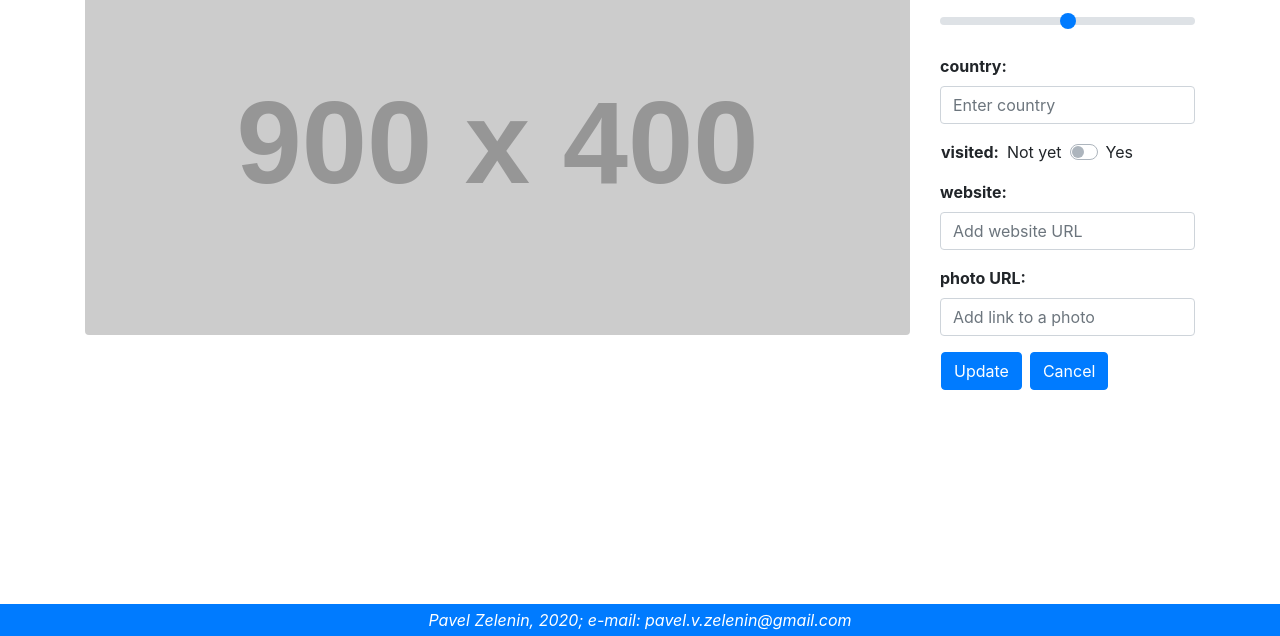
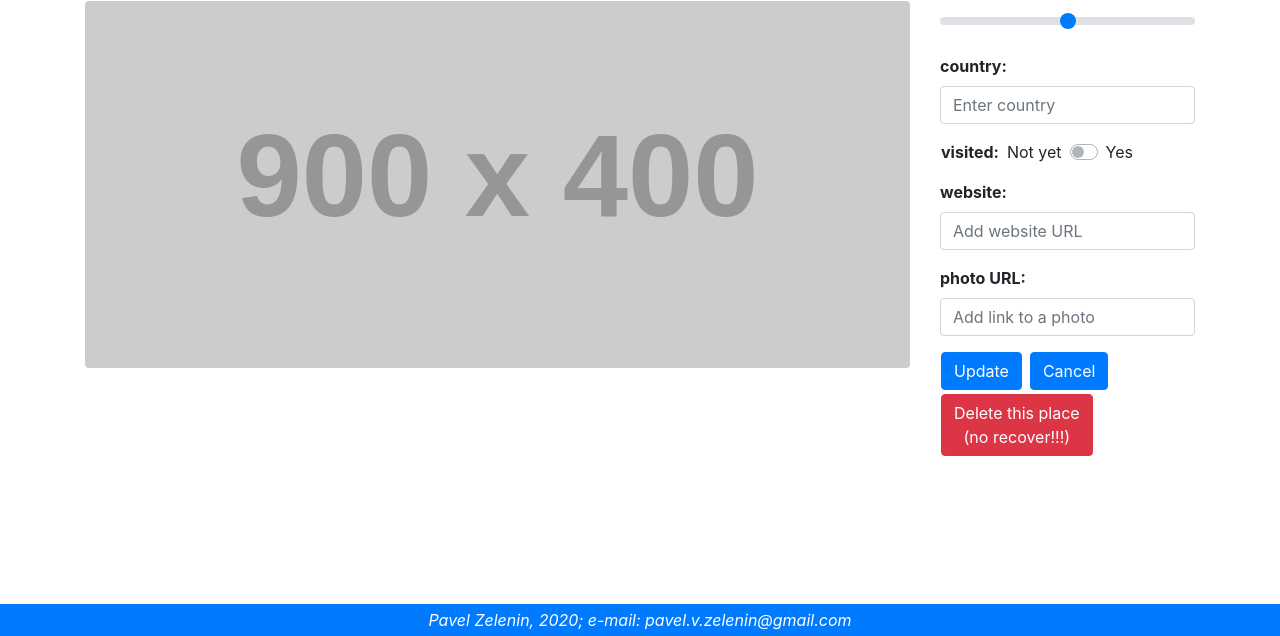
Before and after one commit to pavzel/myRECs, a Flask app: template templates/editplacedetails.html in a window 1280 px wide. Shown: the part 164-800 px from the top of the page. Run offline with Flask 2, Linux system fonts and the light colour scheme; the template is opened without the code that fills it, so the values that code supplies are empty; grey boxes labelled with a size stand in for pictures from a placeholder-image service; some libraries are stand-ins or nearby versions.

Commit message:
Added option of deleting a place

```diff
--- a/app.py
+++ b/app.py
@@ -29,13 +29,13 @@ def get_places():
 @app.route('/place_details/<place_id>')
 def place_details(place_id):
     place = mongodb.db.myRecPlaces.find_one({"_id": ObjectId(place_id)})
-    active_tags = ["active", "", "", "", ""]
+    active_tags = ["", "", "", "", ""]
     return render_template('placedetails.html', place = place, active_tags = active_tags)
 
 @app.route('/edit_place_details/<place_id>')
 def edit_place_details(place_id):
     place = mongodb.db.myRecPlaces.find_one({"_id": ObjectId(place_id)})
-    active_tags = ["active", "", "", "", ""]
+    active_tags = ["", "", "", "", ""]
     return render_template('editplacedetails.html', place = place, active_tags = active_tags)
 
 @app.route('/update_place/<place_id>', methods=["POST"])
@@ -73,6 +73,10 @@ def insert_place():
     })
     return redirect(url_for('get_places'))
 
+@app.route('/delete_place/<place_id>')
+def delete_place(place_id):
+    mongodb.db.myRecPlaces.remove({'_id': ObjectId(place_id)})
+    return redirect(url_for('get_places'))
 
 if __name__ == '__main__':
     app.run(host=os.environ.get('IP'),
--- a/templates/base.html
+++ b/templates/base.html
@@ -14,7 +14,7 @@
     <!-- Navigation -->
     <nav class="navbar navbar-expand-lg navbar-dark bg-primary fixed-top">
         <div class="container">
-        <a class="navbar-brand" href="#">myRECs</a>
+        <a class="navbar-brand" href="{{ url_for('get_places') }}">myRECs</a>
         <button class="navbar-toggler" type="button" data-toggle="collapse" data-target="#navbarResponsive" aria-controls="navbarResponsive" aria-expanded="false" aria-label="Toggle navigation">
             <span class="navbar-toggler-icon"></span>
         </button>
--- a/templates/editplacedetails.html
+++ b/templates/editplacedetails.html
@@ -71,6 +71,9 @@
                 <button class="btn btn-primary ml-3" type="submit" name="action">Update</button>
                 <a class="btn btn-primary ml-2" href="{{ url_for('get_places') }}">Cancel</a>
             </div>
+            <div class="row mb-1 justify-content-start">
+                <a class="btn btn-danger ml-3" href="{{ url_for('delete_place', place_id=place._id) }}">Delete this place<br>(no recover!!!)</a>
+            </div>
         </form>
 
     </div>
--- a/templates/places.html
+++ b/templates/places.html
@@ -55,7 +55,7 @@
                                 <div class="row">
                                     <div class="col-7">
                                         <h5 class="card-title">
-                                            <a href="#">{{ place.place_name }}</a>
+                                            <a href="{{ url_for('place_details', place_id=place._id) }}">{{ place.place_name }}</a>
                                         </h5>
                                     </div>
                                     <div class="col-5">
```
